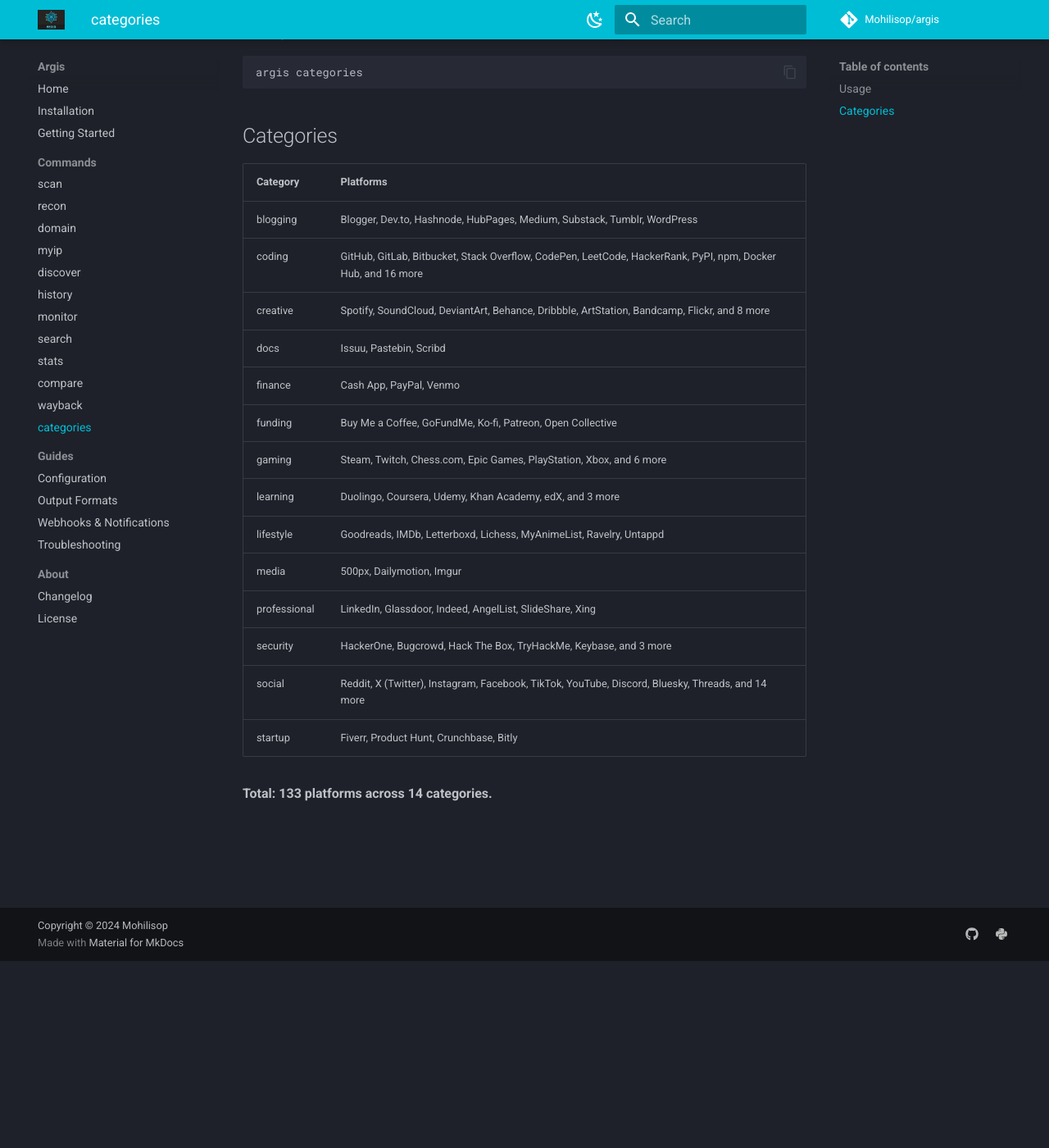
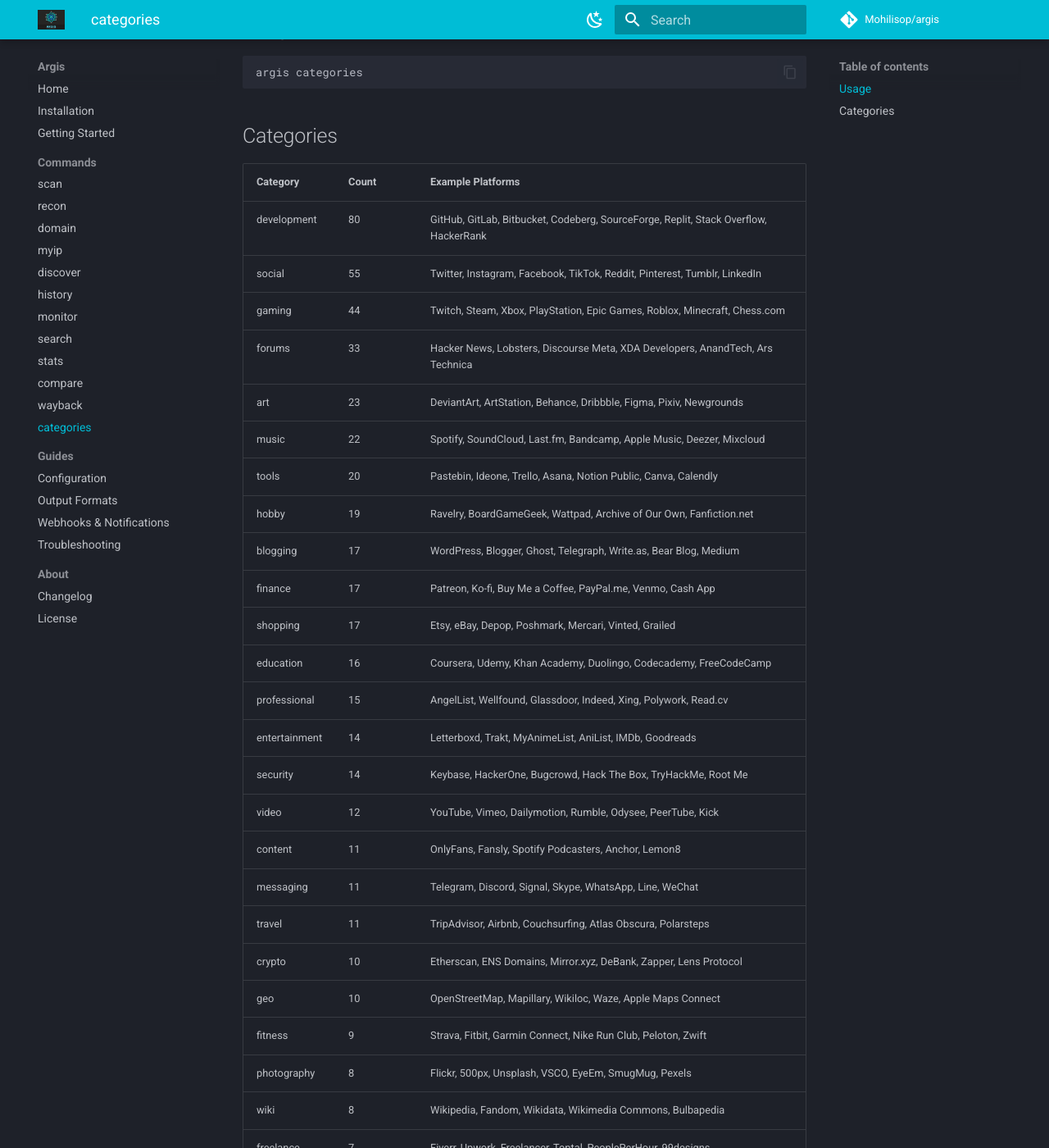
Before and after one commit to Mohilisop/Argis, an MkDocs documentation site: the page built from docs/commands/categories.md, in a window 1280 px wide and 1400 px high, scrolled down 228 px. Shown: the whole window at 82% size. Built offline with MkDocs 1.6.1 and Material for MkDocs 9.7.7, drawn with Linux system fonts in a browser that asks for light colours; comment, search, counter and statistics services are not loaded; some of the changed text lies outside the part shown.

Commit message:
docs: bump platform count 133 -> 509 across all help pages and reports
- README, docs/index, docs/getting-started, docs/categories, cli.py help text, web.py UI
- categories.md rebuilt with real 26 categories / 509 platforms

```diff
--- a/docs/commands/categories.md
+++ b/docs/commands/categories.md
@@ -10,21 +10,33 @@
 
 ## Categories
 
-| Category | Platforms |
-|-----------|-----------|
-| blogging | Blogger, Dev.to, Hashnode, HubPages, Medium, Substack, Tumblr, WordPress |
-| coding | GitHub, GitLab, Bitbucket, Stack Overflow, CodePen, LeetCode, HackerRank, PyPI, npm, Docker Hub, and 16 more |
-| creative | Spotify, SoundCloud, DeviantArt, Behance, Dribbble, ArtStation, Bandcamp, Flickr, and 8 more |
-| docs | Issuu, Pastebin, Scribd |
-| finance | Cash App, PayPal, Venmo |
-| funding | Buy Me a Coffee, GoFundMe, Ko-fi, Patreon, Open Collective |
-| gaming | Steam, Twitch, Chess.com, Epic Games, PlayStation, Xbox, and 6 more |
-| learning | Duolingo, Coursera, Udemy, Khan Academy, edX, and 3 more |
-| lifestyle | Goodreads, IMDb, Letterboxd, Lichess, MyAnimeList, Ravelry, Untappd |
-| media | 500px, Dailymotion, Imgur |
-| professional | LinkedIn, Glassdoor, Indeed, AngelList, SlideShare, Xing |
-| security | HackerOne, Bugcrowd, Hack The Box, TryHackMe, Keybase, and 3 more |
-| social | Reddit, X (Twitter), Instagram, Facebook, TikTok, YouTube, Discord, Bluesky, Threads, and 14 more |
-| startup | Fiverr, Product Hunt, Crunchbase, Bitly |
+| Category | Count | Example Platforms |
+|----------|-------|-------------------|
+| development | 80 | GitHub, GitLab, Bitbucket, Codeberg, SourceForge, Replit, Stack Overflow, HackerRank |
+| social | 55 | Twitter, Instagram, Facebook, TikTok, Reddit, Pinterest, Tumblr, LinkedIn |
+| gaming | 44 | Twitch, Steam, Xbox, PlayStation, Epic Games, Roblox, Minecraft, Chess.com |
+| forums | 33 | Hacker News, Lobsters, Discourse Meta, XDA Developers, AnandTech, Ars Technica |
+| art | 23 | DeviantArt, ArtStation, Behance, Dribbble, Figma, Pixiv, Newgrounds |
+| music | 22 | Spotify, SoundCloud, Last.fm, Bandcamp, Apple Music, Deezer, Mixcloud |
+| tools | 20 | Pastebin, Ideone, Trello, Asana, Notion Public, Canva, Calendly |
+| hobby | 19 | Ravelry, BoardGameGeek, Wattpad, Archive of Our Own, Fanfiction.net |
+| blogging | 17 | WordPress, Blogger, Ghost, Telegraph, Write.as, Bear Blog, Medium |
+| finance | 17 | Patreon, Ko-fi, Buy Me a Coffee, PayPal.me, Venmo, Cash App |
+| shopping | 17 | Etsy, eBay, Depop, Poshmark, Mercari, Vinted, Grailed |
+| education | 16 | Coursera, Udemy, Khan Academy, Duolingo, Codecademy, FreeCodeCamp |
+| professional | 15 | AngelList, Wellfound, Glassdoor, Indeed, Xing, Polywork, Read.cv |
+| entertainment | 14 | Letterboxd, Trakt, MyAnimeList, AniList, IMDb, Goodreads |
+| security | 14 | Keybase, HackerOne, Bugcrowd, Hack The Box, TryHackMe, Root Me |
+| video | 12 | YouTube, Vimeo, Dailymotion, Rumble, Odysee, PeerTube, Kick |
+| content | 11 | OnlyFans, Fansly, Spotify Podcasters, Anchor, Lemon8 |
+| messaging | 11 | Telegram, Discord, Signal, Skype, WhatsApp, Line, WeChat |
+| travel | 11 | TripAdvisor, Airbnb, Couchsurfing, Atlas Obscura, Polarsteps |
+| crypto | 10 | Etherscan, ENS Domains, Mirror.xyz, DeBank, Zapper, Lens Protocol |
+| geo | 10 | OpenStreetMap, Mapillary, Wikiloc, Waze, Apple Maps Connect |
+| fitness | 9 | Strava, Fitbit, Garmin Connect, Nike Run Club, Peloton, Zwift |
+| photography | 8 | Flickr, 500px, Unsplash, VSCO, EyeEm, SmugMug, Pexels |
+| wiki | 8 | Wikipedia, Fandom, Wikidata, Wikimedia Commons, Bulbapedia |
+| freelance | 7 | Fiverr, Upwork, Freelancer, Toptal, PeoplePerHour, 99designs |
+| maker | 6 | Thingiverse, Printables, Hackster.io, Hackaday.io, GrabCAD |
 
-**Total: 133 platforms across 14 categories.**
+**Total: 509 platforms across 26 categories.**
```
Also changed, not shown: README.md (+2 -2 lines), docs/getting-started.md (+1 -1 lines), docs/index.md (+3 -3 lines), 2 other files.
